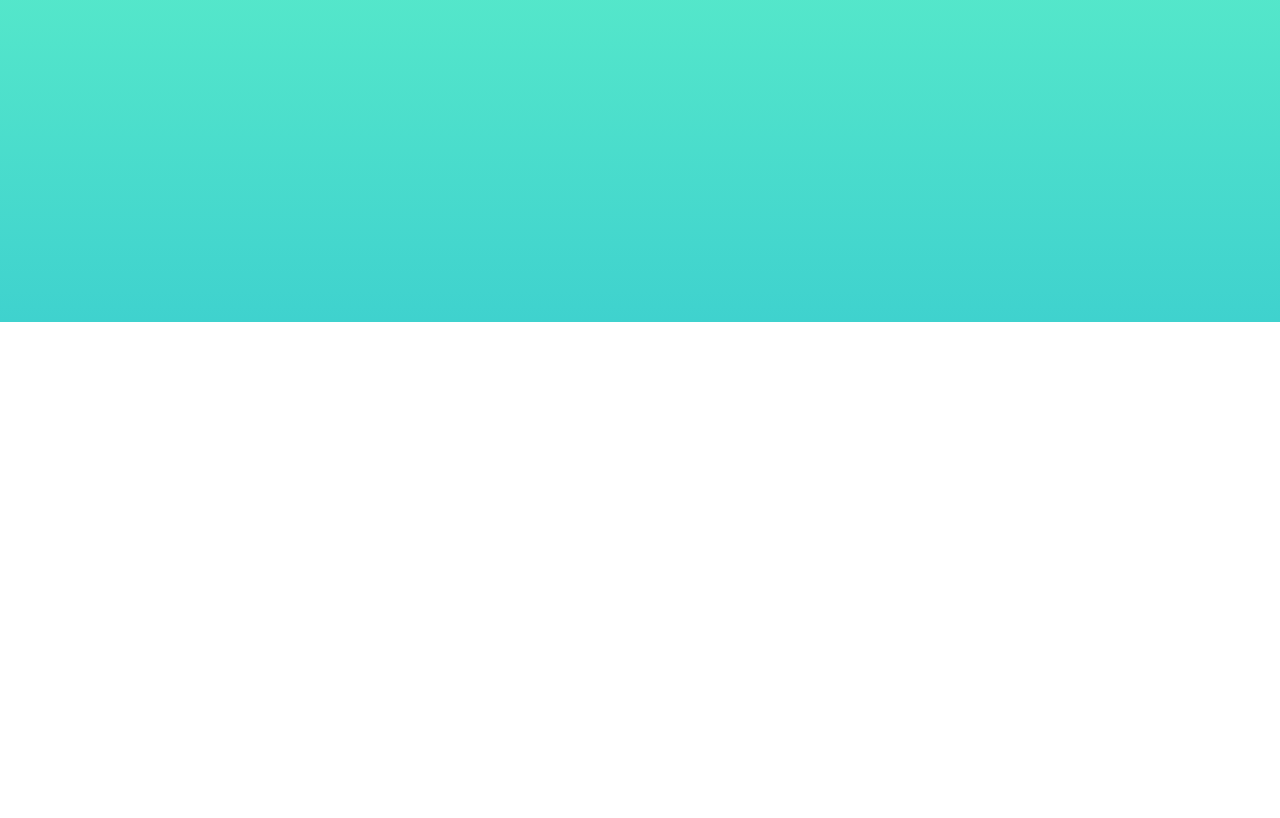
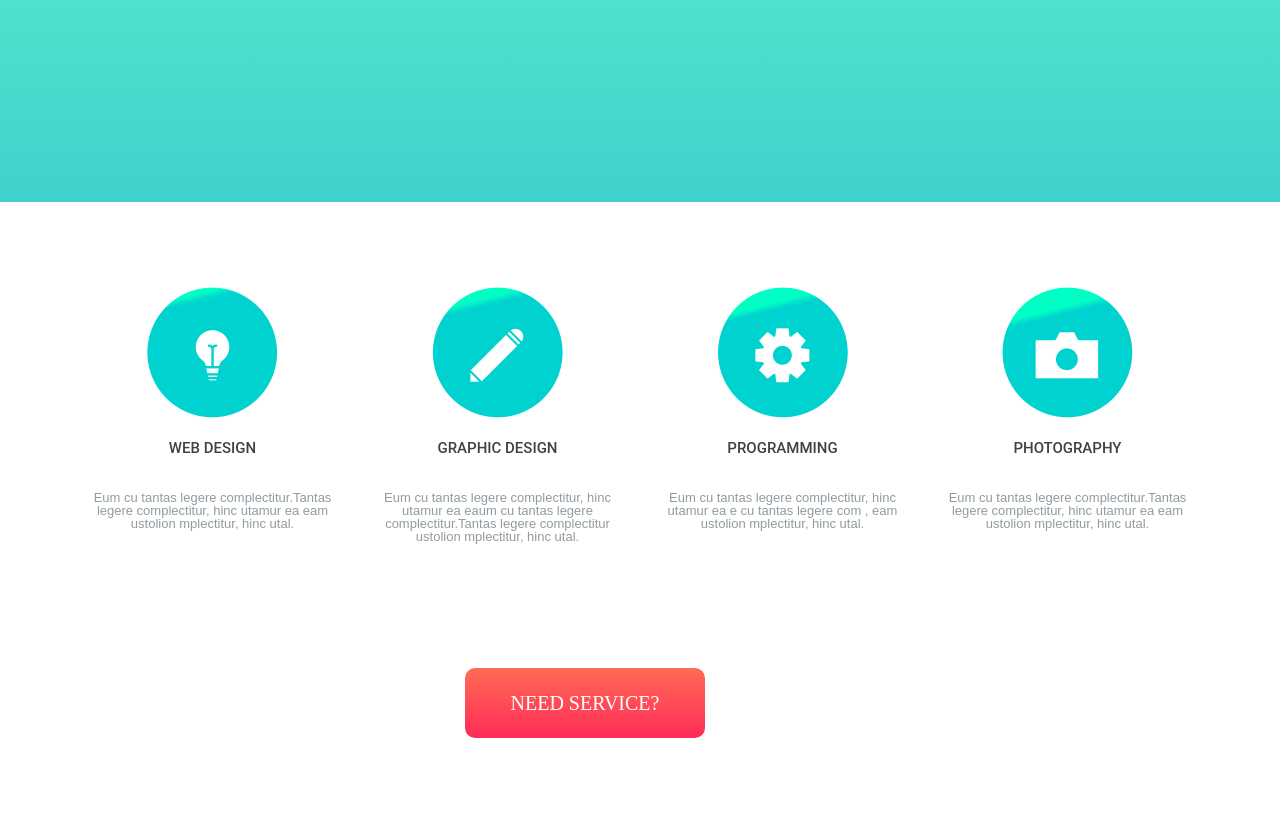
Before and after one commit to HomsVO/Zoom, a plain HTML site: page index.html in a window 1280 px wide. Shown: the part 488-1306 px from the top of the page. Before the commit the page ends 810 px from the top, so only its background shows below. Drawn offline with nearby package versions, Linux system fonts and the light colour scheme.

Commit message:
services

```diff
--- a/index.html
+++ b/index.html
@@ -12,7 +12,6 @@
 	<script async src="js/scrolling.js"></script>
 </head>
 <body>
-	<div class="page-wrapper">
 	<nav class="nav container">
 			<a href="#"><img src="img/logo.png" alt="Zoom"></a>
 			<ul class="nav-bar">
@@ -30,6 +29,55 @@
 			<a href="#">SHOW ME THEN!!!</a>
 		</div>
 	</header>
+	<section class="services">
+		<div class="container">
+			<div class="row">
+				<div class="col-md-3 col-12">
+					<div class="service">
+						<img src="img/services1.png" alt="">
+						<h3>Web design</h3>
+						<p>Eum cu tantas legere complectitur.Tantas legere complectitur, hinc utamur ea eam
+							ustolion mplectitur, hinc utal.
+						</p>
 					</div>
+				</div>
+				<div class="col-md-3 col-12">
+					<div class="service">
+						<img src="img/services2.png" alt="">
+						<h3>Graphic design</h3>
+						<p>
+							Eum cu tantas legere complectitur, hinc utamur ea eaum cu tantas legere complectitur.Tantas legere complectitur
+ustolion mplectitur, hinc utal.
+						</p>
+					</div>
+				</div>
+				<div class="col-md-3 col-12">
+					<div class="service">
+						<img src="img/services3.png" alt="">
+						<h3>Programming</h3>
+						<p>
+							Eum cu tantas legere complectitur, hinc utamur ea e cu tantas legere com , eam
+ustolion mplectitur, hinc utal.
+						</p>
+					</div>
+				</div>
+				<div class="col-md-3 col-12">
+					<div class="service">
+						<img src="img/services4.png" alt="">
+						<h3>Photography</h3>
+						<p>
+							Eum cu tantas legere complectitur.Tantas legere complectitur, hinc utamur ea eam
+ustolion mplectitur, hinc utal.
+						</p>
+					</div>
+				</div>
+			</div>
+			<div class="row">
+				<div class="col-md-3 offset-xs-1 offset-1 offset-md-4 offset-sm-3 ">
+					<a href="#">Need service?</a>
+				</div>
+			</div>
+		</div>
+	</section>
 </body>
 </html>
--- a/src/less/hero.less
+++ b/src/less/hero.less
@@ -1,7 +1,7 @@
 .hero{
 	font-family: 'Roboto Light',Arial,sans-serif;
 	text-align: center;
-	height: 710px;
+	height: 590px;
 	background: linear-gradient(to bottom, #6dffc6, #3fd2ce);
 	h1{
 		padding-top: 200px;
--- /dev/null
+++ b/src/less/services.less
@@ -0,0 +1,33 @@
+.services{
+	font-size: 15px;
+	height: 600px;
+	a{
+		display: block;
+		font-size: 20px;
+		margin:90px 0 80px 0;
+		padding: 25px 0;
+		width: 240px;
+		color: #fff;
+		background: linear-gradient(to bottom, #ff6c54, #ff2b59);
+		border-radius: 10px;
+		text-transform: uppercase;
+		text-decoration: none;
+		text-align: center;
+	}
+}
+.service{
+	margin-top: 85px;
+	text-align: center;
+	h3{
+		padding-top: 20px;
+		text-transform: uppercase;
+		font-family: 'Roboto Medium',Arial,sans-serif;
+		color: #3f4244;
+	}
+	p{
+		padding: 35px 0;
+		font-family: 'Roboto Regular',Arial,sans-serif;
+		font-size: 13px;
+		color: #929ba0;
+	}
+}
--- a/src/less/style.less
+++ b/src/less/style.less
@@ -1,4 +1,5 @@
 @import 'reset.less';
 @import 'nav.less';
 @import 'hero.less';
+@import 'services.less';
 @import 'some-classes.less';
```
Also changed, not shown: css/hero.css, css/services.css (added), css/style.css, img/services1.png (added), img/services2.png (added), img/services3.png (added), img/services4.png (added). Lines whose indentation alone changed are shown as unchanged.
